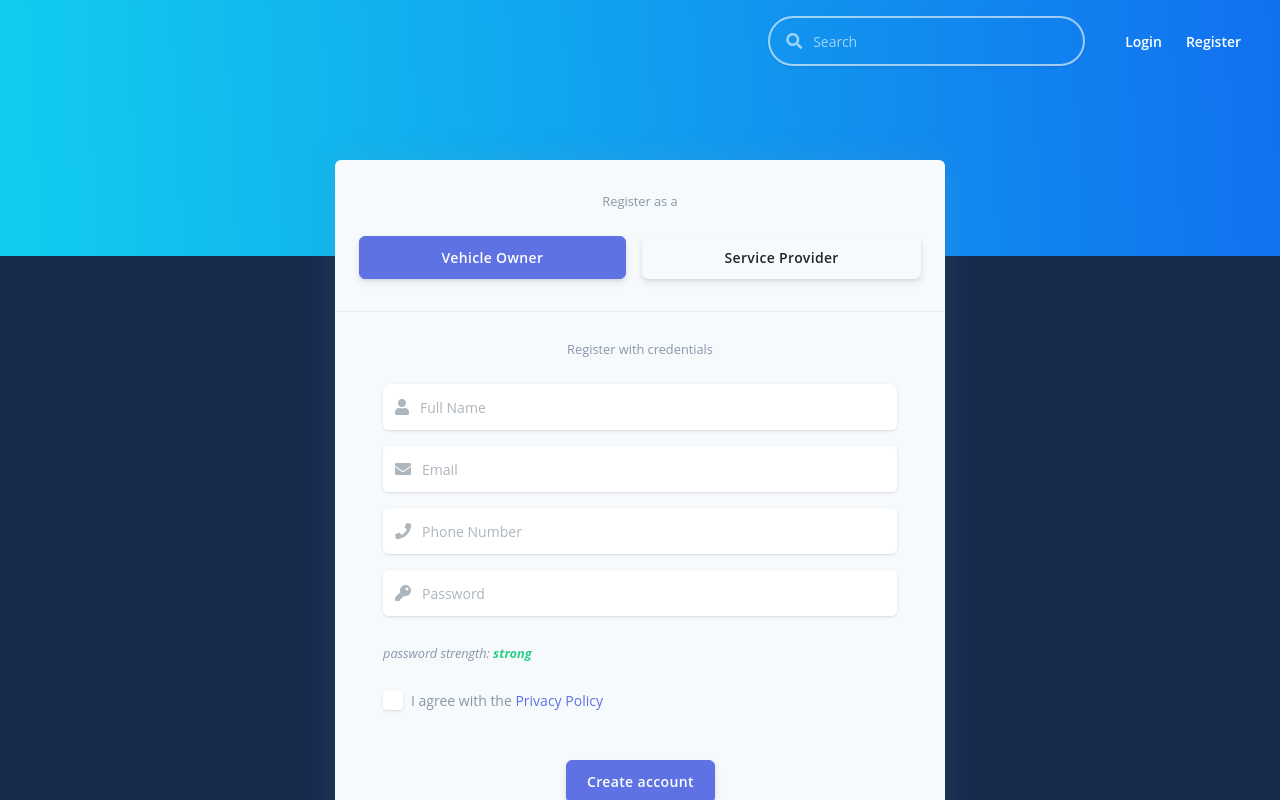
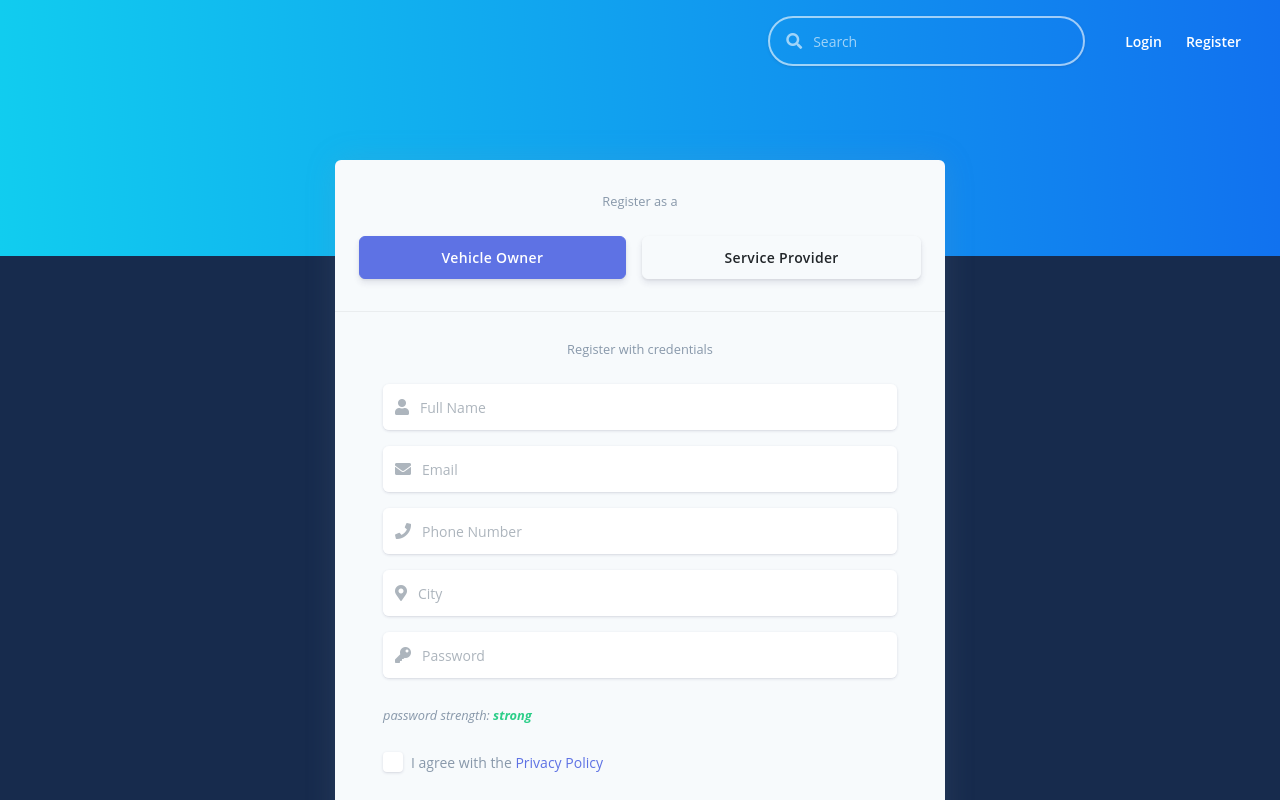
Before and after one commit to randularsw/iRYDE, a React (Create React App) app in the folder web/: page /auth/register in a window 1280 px wide. Shown: the top 800 px of the page. Built offline with nearby package versions, Linux system fonts and the light colour scheme.

Commit message:
cities added

```diff
--- a/web/src/components/auth/spRegister.jsx
+++ b/web/src/components/auth/spRegister.jsx
@@ -105,6 +105,28 @@ const SpRegister = (props) => {
           </div>
         )}
       </FormGroup>
+      <FormGroup className="mb-3">
+        <InputGroup className="input-group-alternative">
+          <InputGroupAddon addonType="prepend">
+            <InputGroupText>
+              <i className="fas fa-map-marker-alt"></i>
+            </InputGroupText>
+          </InputGroupAddon>
+          <Input
+            placeholder="City"
+            type="text"
+            name="city"
+            innerRef={register({
+              required: true,
+            })}
+          />
+        </InputGroup>
+        {errors.city?.type === "required" && (
+          <div className="text-muted font-italic ml-4">
+            <small className="text-danger">City Required</small>
+          </div>
+        )}
+      </FormGroup>
       <FormGroup>
         <InputGroup className="input-group-alternative">
           <InputGroupAddon addonType="prepend">
--- a/web/src/components/auth/voRegister.jsx
+++ b/web/src/components/auth/voRegister.jsx
@@ -105,6 +105,28 @@ const VoRegister = (props) => {
           </div>
         )}
       </FormGroup>
+      <FormGroup className="mb-3">
+        <InputGroup className="input-group-alternative">
+          <InputGroupAddon addonType="prepend">
+            <InputGroupText>
+              <i className="fas fa-map-marker-alt"></i>
+            </InputGroupText>
+          </InputGroupAddon>
+          <Input
+            placeholder="City"
+            type="text"
+            name="city"
+            innerRef={register({
+              required: true,
+            })}
+          />
+        </InputGroup>
+        {errors.city?.type === "required" && (
+          <div className="text-muted font-italic ml-4">
+            <small className="text-danger">City Required</small>
+          </div>
+        )}
+      </FormGroup>
       <FormGroup>
         <InputGroup className="input-group-alternative">
           <InputGroupAddon addonType="prepend">
```
Also changed, not shown: 2 other files (tests, documents, lock files or other folders).
